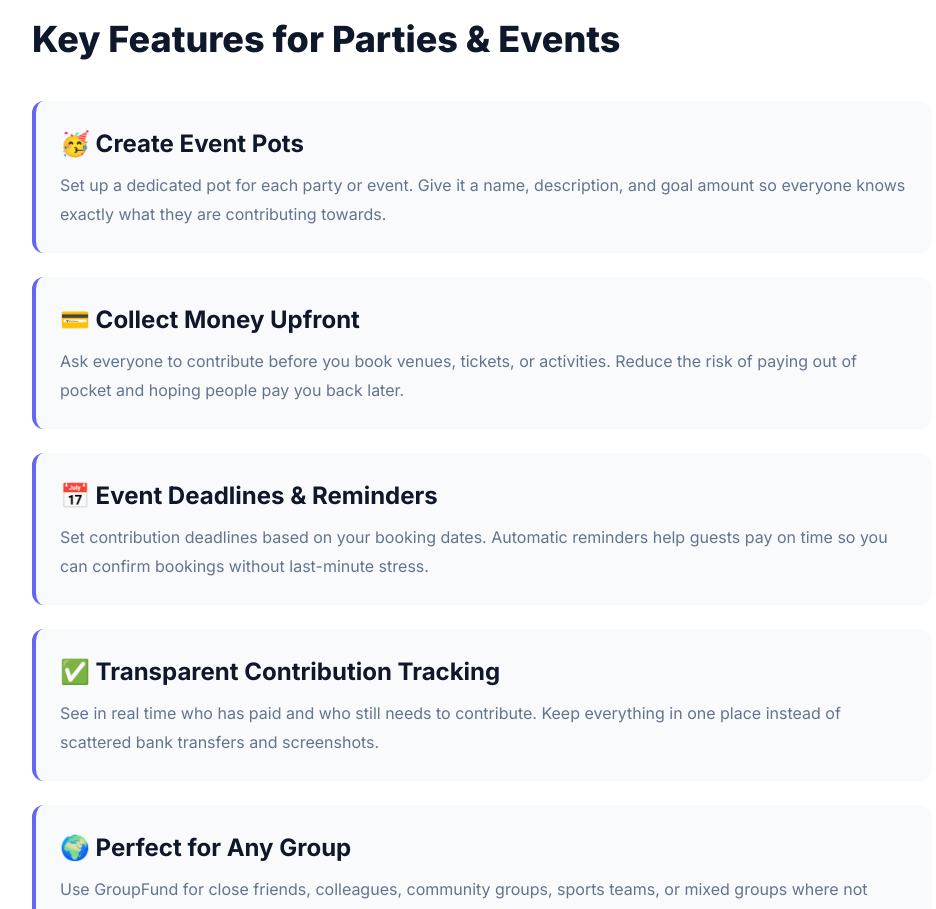
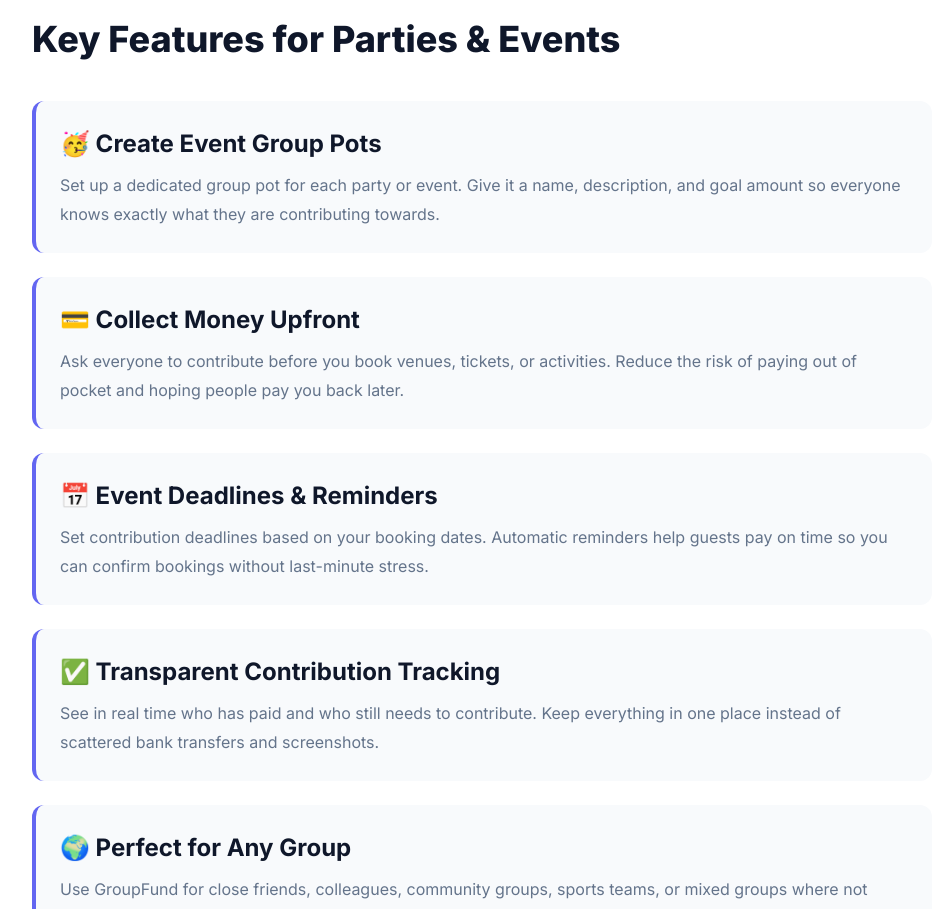
Before and after one commit to chinazaaa/groupfund-website, a React (Vite) app: page /use-cases/parties-and-events in a window 1280 px wide. Shown: the part 1080-1989 px from the top of the page, without its empty margins (158-1094 px from the left). Built offline with nearby package versions, Linux system fonts and the light colour scheme.

Commit message:
Update PartiesEventsUseCasePage.jsx

```diff
--- a/src/pages/PartiesEventsUseCasePage.jsx
+++ b/src/pages/PartiesEventsUseCasePage.jsx
@@ -39,9 +39,9 @@ export default function PartiesEventsUseCasePage() {
               <h2>Key Features for Parties & Events</h2>
               <div className="features-list">
                 <div className="feature-item">
-                  <h3>🥳 Create Event Pots</h3>
+                  <h3>🥳 Create Event Group Pots</h3>
                   <p>
-                    Set up a dedicated pot for each party or event. Give it a name, description, and goal amount so everyone knows exactly what they are contributing towards.
+                    Set up a dedicated group pot for each party or event. Give it a name, description, and goal amount so everyone knows exactly what they are contributing towards.
                   </p>
                 </div>
                 <div className="feature-item">
```
